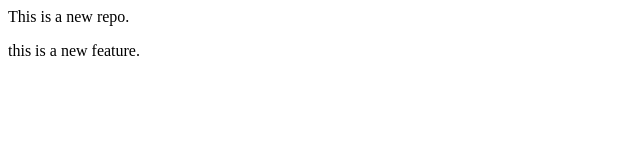
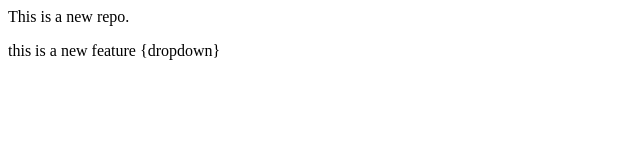
Before and after one commit to Pranish9090/localrepo, a plain HTML site: page index.html in a window 1280 px wide. Shown: the full height of the page, 0-640 px from the left. Drawn offline with Linux system fonts and the light colour scheme.

Commit message:
added dropdown

```diff
--- a/index.html
+++ b/index.html
@@ -1,2 +1,2 @@
 <p>This is a new repo.</p>
-<p>this is a new feature.</p>
+<p>this is a new feature {dropdown}</p>
```
